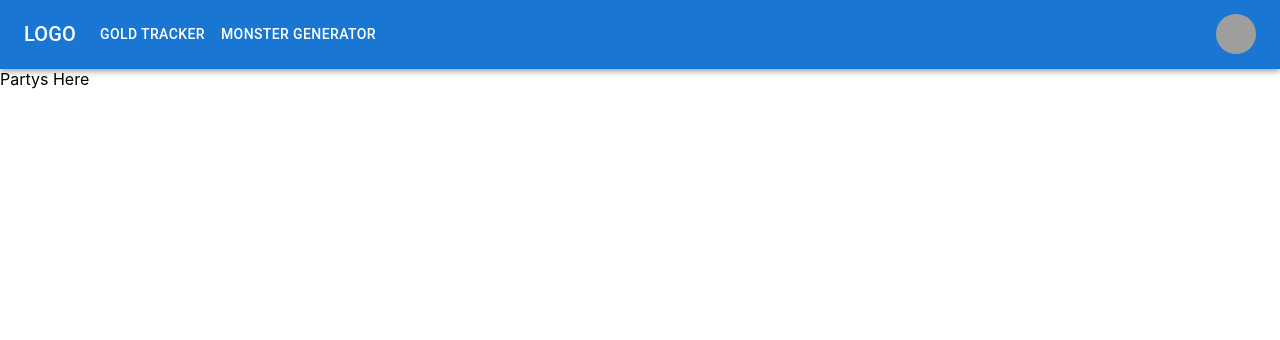
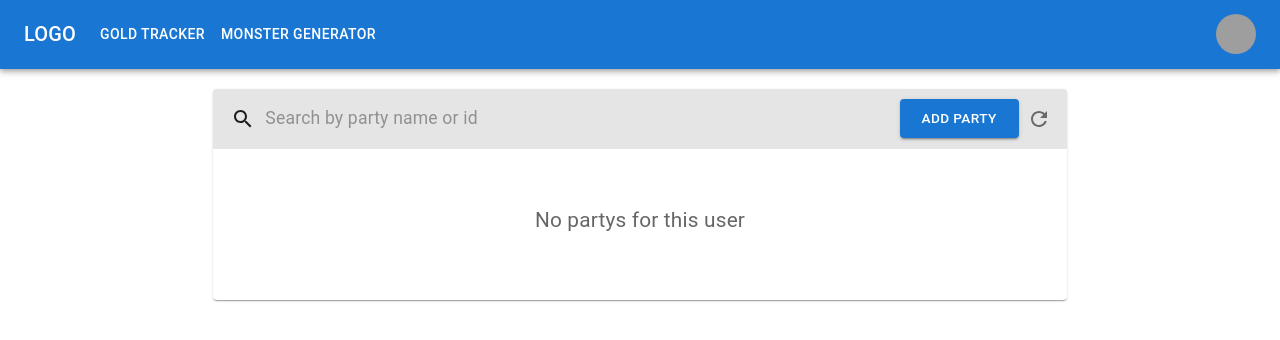
Before and after one commit to JusticeLuke/gold_tracker, a React (Create React App) app in the folder gold_tracker_ui/: page /partys in a window 1280 px wide. Shown: the top 340 px of the page. Built offline with nearby package versions, Linux system fonts and the light colour scheme; grey boxes are pictures that could not be loaded.

Commit message:
Build partymanager ui to control eventually control the party model

```diff
--- /dev/null
+++ b/gold_tracker_ui/src/components/common/basicCard/BasicCard.tsx
@@ -0,0 +1,14 @@
+import * as React from "react";
+import Card from "@mui/material/Card";
+import CardContent from "@mui/material/CardContent";
+
+const BasicCard = ({ header, content }: any) => {
+  return (
+    <Card sx={{ mt: "20px" }}>
+      {header}
+      <CardContent>{content}</CardContent>
+    </Card>
+  );
+};
+
+export default BasicCard;
--- /dev/null
+++ b/gold_tracker_ui/src/components/common/basicModal/BasicModal.tsx
@@ -0,0 +1,35 @@
+import React from "react";
+import Box from "@mui/material/Box";
+import Typography from "@mui/material/Typography";
+import Modal from "@mui/material/Modal";
+import CommonButton from "../commonButton/CommonButton";
+import { modalStyles } from "./ModalStyles";
+
+const BasicModal = ({
+  open,
+  onClose,
+  title,
+  subTitle,
+  content,
+  onSubmit,
+}: any) => {
+  return (
+    <Modal open={open} onClose={onClose}>
+      <Box sx={modalStyles.wrapper}>
+        <Typography variant="h6" component="h2">
+          {title}
+        </Typography>
+        <Typography sx={{ mt: 2 }}>{subTitle}</Typography>
+        {content}
+        <Box sx={modalStyles.buttons}>
+          <CommonButton variant="contained" onClick={onSubmit}>
+            Submit
+          </CommonButton>
+          <CommonButton onClick={onClose}>Cancel</CommonButton>
+        </Box>
+      </Box>
+    </Modal>
+  );
+};
+
+export default BasicModal;
--- /dev/null
+++ b/gold_tracker_ui/src/components/common/basicModal/ModalStyles.tsx
@@ -0,0 +1,25 @@
+export const modalStyles = {
+  wrapper: {
+    position: "absolute",
+    top: "50%",
+    left: "50%",
+    transform: "translate(-50%, -50%)",
+    width: 300,
+    bgcolor: "background.paper",
+    boxShadow: 24,
+    p: 4,
+  },
+  inputFields: {
+    display: "flex",
+    flexDirection: "column",
+    marginTop: "20px",
+    marginBottom: "15px",
+    ".MuiInput-root": {
+      marginBottom: "20px",
+    },
+  },
+  buttons: {
+    display: "flex",
+    justifyContent: "end",
+  },
+};
--- /dev/null
+++ b/gold_tracker_ui/src/components/common/gridWrapper/GridWrapper.tsx
@@ -0,0 +1,15 @@
+import React from "react";
+import Grid from "@mui/material/Grid";
+
+const GridWrapper = ({ children }: any) => {
+  const gridWrapperStyles = {
+    margin: "auto",
+  };
+  return (
+    <Grid item xs={8} sx={gridWrapperStyles}>
+      {children}
+    </Grid>
+  );
+};
+
+export default GridWrapper;
--- /dev/null
+++ b/gold_tracker_ui/src/components/common/searchBar/SearchBar.tsx
@@ -0,0 +1,24 @@
+import React from "react";
+import SearchIcon from "@mui/icons-material/Search";
+import Input from "@mui/material/Input";
+import Box from "@mui/material/Box";
+
+const SearchBar = ({ placeholder, onChange, searchBarWidth }: any) => {
+  return (
+    <Box sx={{ display: "flex", alignItems: "center" }}>
+      <SearchIcon sx={{ margin: "10px" }} />
+      <Input
+        placeholder={placeholder}
+        onChange={onChange}
+        sx={{
+          width: searchBarWidth,
+
+          fontSize: "1.1rem",
+        }}
+        disableUnderline
+      />
+    </Box>
+  );
+};
+
+export default SearchBar;
--- a/gold_tracker_ui/src/components/suite/PartyManager.tsx
+++ b/gold_tracker_ui/src/components/suite/PartyManager.tsx
@@ -1,5 +1,86 @@
-import React from "react";
+import React, { useState } from "react";
+import BasicCard from "../common/basicCard/BasicCard";
+import SearchBar from "../common/searchBar/SearchBar";
+import Box from "@mui/material/Box";
+import Typography from "@mui/material/Typography";
+import RefreshIcon from "@mui/icons-material/Refresh";
+import IconButton from "@mui/material/IconButton";
+import CommonButton from "../common/commonButton/CommonButton";
+import GridWrapper from "../common/gridWrapper/GridWrapper";
+import BasicModal from "../common/basicModal/BasicModal";
 
-export default function PartyManager() {
-  return <div>Partys Here</div>;
-}
+const PartyManager = () => {
+  const [open, setOpen] = useState(false);
+  const getSearchHeader = () => {
+    const handleChange = (value: any) => {
+      console.log(value);
+    };
+    const addParty = () => {
+      setOpen(true);
+      console.log("click me");
+    };
+
+    const searchHeaderStyles = {
+      wrapper: {
+        display: "flex",
+        alignItems: "center",
+        justifyContent: "space-between",
+        backgroundColor: "rgba(0,0,0,.1)",
+        p: "8px",
+      },
+      addParty: {
+        fontSize: ".85rem",
+      },
+    };
+
+    return (
+      <Box sx={searchHeaderStyles.wrapper}>
+        <SearchBar
+          placeholder="Search by party name or id"
+          onChange={(event: any) => handleChange(event.target.value)}
+          searchBarWidth={"500px"}
+        />
+        <Box>
+          <CommonButton
+            sx={searchHeaderStyles.addParty}
+            variant="contained"
+            onClick={addParty}
+            size={"large"}
+          >
+            Add Party
+          </CommonButton>
+          <IconButton>
+            <RefreshIcon />
+          </IconButton>
+        </Box>
+      </Box>
+    );
+  };
+
+  const getContent = () => (
+    <Typography
+      align="center"
+      sx={{
+        margin: "40px 16px",
+        color: "rgba(0, 0, 0, 0.6)",
+        fontSize: "1.3rem",
+      }}
+    >
+      {" "}
+      No partys for this user
+    </Typography>
+  );
+  return (
+    <GridWrapper item xs={8} sx={{ margin: "auto" }}>
+      <BasicCard header={getSearchHeader()} content={getContent()} />
+      <BasicModal
+        open={open}
+        onClose={() => {
+          setOpen(false);
+        }}
+      />
+    </GridWrapper>
+  );
+};
+
+export default PartyManager;
```
Also changed, not shown: gold_tracker_ui/src/components/modal/NewPartyModal.tsx (added, +10 -0 lines).
